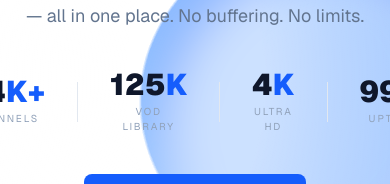
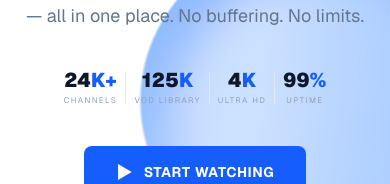
Before and after one commit to okeykpop-art/watchiptv, a Next.js app: page / in a window 390 px wide. Shown: the part 329-513 px from the top of the page. Built offline with nearby package versions, Linux system fonts and the light colour scheme; no server answers.

Commit message:
Fix: stats row not cut on mobile, reduced gaps and font sizes

```diff
--- a/src/components/Hero.tsx
+++ b/src/components/Hero.tsx
@@ -114,16 +114,16 @@ export default function Hero() {
             Movies · TV Series · Live Sports · 4K Quality — all in one place. No buffering. No limits.
           </p>
 
-          <div className="fade-up-5 flex items-center justify-center gap-8 sm:gap-12 mb-10">
+          <div className="fade-up-5 flex items-center justify-center gap-2 sm:gap-8 lg:gap-12 mb-10">
             {STATS.map((stat, i) => (
-              <div key={i} className="flex items-center gap-8">
-                {i > 0 && <div className="w-px h-10 bg-slate-200" />}
+              <div key={i} className="flex items-center gap-2 sm:gap-8">
+                {i > 0 && <div className="w-px h-8 sm:h-10 bg-slate-200" />}
                 <div className="text-center">
-                  <div className="text-3xl sm:text-4xl font-black text-slate-900 leading-none">
+                  <div className="text-xl sm:text-3xl lg:text-4xl font-black text-slate-900 leading-none">
                     {stat.num}
                     <span className="text-blue-600">{stat.suffix}</span>
                   </div>
-                  <div className="text-[10px] uppercase tracking-[0.18em] text-slate-400 mt-1">{stat.label}</div>
+                  <div className="text-[8px] sm:text-[10px] uppercase tracking-[0.18em] text-slate-400 mt-1">{stat.label}</div>
                 </div>
               </div>
             ))}
```
